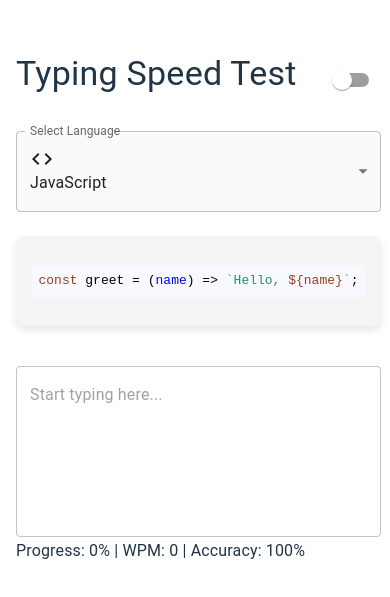
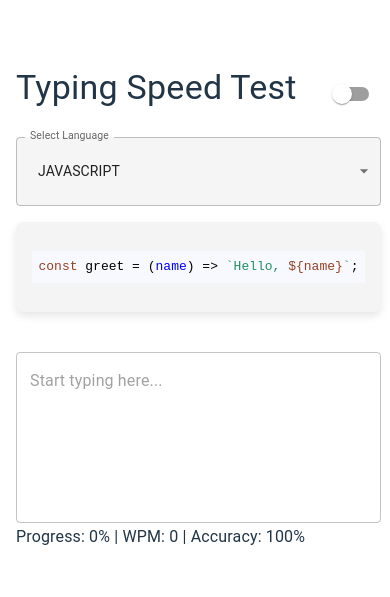
Before and after one commit to ltxstudio/probable-waddle, a React (Vite) app: page / in a window 390 px wide. Shown: the part 113-710 px from the top of the page. Built offline with nearby package versions, Linux system fonts and the light colour scheme.

Commit message:
Update LanguageSelector.jsx

```diff
--- a/src/components/LanguageSelector.jsx
+++ b/src/components/LanguageSelector.jsx
@@ -1,54 +1,43 @@
 import React from "react";
-import { MenuItem, Select, FormControl, InputLabel, Box, Typography } from "@mui/material";
-import { Code as CodeIcon, Python, Java, Language as LanguageIcon } from "@mui/icons-material";
+import { MenuItem, Select, FormControl, InputLabel } from "@mui/material";
 
 const LanguageSelector = ({ selectedLanguage, onChange }) => {
-  // Define the available languages along with their icons
-  const languages = [
-    { label: "JavaScript", value: "javascript", icon: <CodeIcon /> }, // Use CodeIcon for JavaScript
-    { label: "Python", value: "python", icon: <Python /> },
-    { label: "C", value: "c", icon: <CodeIcon /> }, // Use CodeIcon for C
-    { label: "Java", value: "java", icon: <Java /> },
-    { label: "Go", value: "go", icon: <LanguageIcon /> }, // Use LanguageIcon for Go
-  ];
+  const languages = ["javascript", "python", "c", "java", "go"];
 
   return (
-    <FormControl fullWidth sx={{ my: 3 }}>
-      <InputLabel>Select Language</InputLabel>
+    <FormControl
+      fullWidth
+      sx={{
+        my: 3,
+        // Adding responsive margin and padding
+        "@media (max-width: 600px)": {
+          my: 2, // smaller margin on mobile screens
+        },
+      }}
+    >
+      <InputLabel
+        sx={{
+          fontSize: { xs: "14px", sm: "16px" }, // Smaller font size on mobile
+        }}
+      >
+        Select Language
+      </InputLabel>
       <Select
         value={selectedLanguage}
         onChange={(e) => onChange(e.target.value)}
         label="Select Language"
         sx={{
-          backgroundColor: "#fafafa", // Set background color
-          fontSize: { xs: "14px", sm: "16px" }, // Adjust font size for responsiveness
-          "& .MuiSelect-icon": { fontSize: { xs: 22, sm: 24 } }, // Icon size responsiveness
+          fontSize: { xs: "14px", sm: "16px" }, // Smaller font size on mobile
+          padding: { xs: "8px", sm: "12px" },  // Responsive padding
+          backgroundColor: "#f5f5f5",          // Light background color
+          "& .MuiSelect-icon": {
+            fontSize: { xs: 20, sm: 24 },      // Adjust icon size based on screen size
+          },
         }}
       >
-        {languages.map(({ label, value, icon }) => (
-          <MenuItem
-            key={value}
-            value={value}
-            sx={{
-              display: "flex",
-              alignItems: "center",
-              px: { xs: 1, sm: 2 }, // Adjust padding for responsiveness
-              py: { xs: 1, sm: 1.5 }, // Adjust padding for responsiveness
-            }}
-          >
-            <Box
-              sx={{
-                mr: 2,
-                display: 'flex',
-                justifyContent: 'center',
-                alignItems: 'center',
-                width: { xs: 24, sm: 28 }, // Responsive icon size
-                height: { xs: 24, sm: 28 }, // Responsive icon size
-              }}
-            >
-              {icon}
-            </Box>
-            <Typography variant="body1">{label}</Typography>
+        {languages.map((lang) => (
+          <MenuItem key={lang} value={lang}>
+            {lang.toUpperCase()}
           </MenuItem>
         ))}
       </Select>
```
